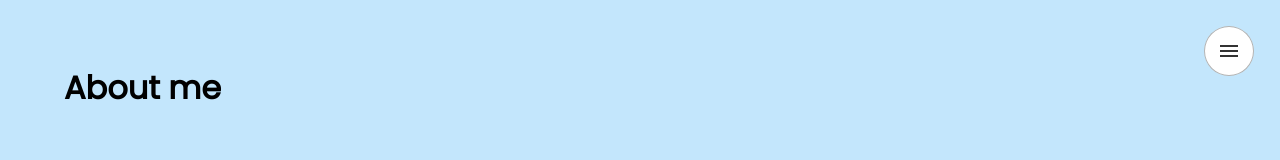
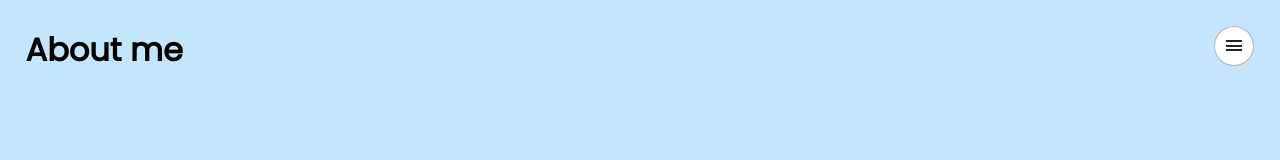
Before and after one commit to ShiryaevNikolay/Web-site_v2, a plain HTML site: page index.html in a window 1280 px wide. Both pictures are taken after a click on the element "About me". Drawn offline with Linux system fonts and the light colour scheme.

Commit message:
Modernization button

```diff
--- a/index.html
+++ b/index.html
@@ -21,7 +21,7 @@
             <h1>Order a job</h1>
         </div>
         <div class="box-3">
-            <h1>Soon...</h1>
+            <h1>Certificates</h1>
         </div>
         <div class="box-4">
             <h1>About me</h1>
--- a/script.js
+++ b/script.js
@@ -6,6 +6,10 @@ $(document).ready(function () {
             $(this).toggleClass("div_active");
             $(".grid > div").not(this).hide();
             f = true;
+
+            $(".grid > div > h1").css({
+                "margin": "2% 0 0 2%"
+            });
 
             var buttom = "<a href='' class='buttom'><span></span></a>";
 
--- a/stylecss.css
+++ b/stylecss.css
@@ -27,15 +27,6 @@ h1 {
 .box-2 {
     grid-column: 3/5;
     grid-row: 1;
-}
-.box-3 {
-
-}
-.box-4 {
-
-}
-.box-5 {
-
 }
 .box-6 {
     grid-column: 2/4;
@@ -73,33 +64,30 @@ h1 {
     margin: 2% 2% 0 0;
     padding: 0;
     float: right;
-    width: 50px;
-    height: 50px;
+    width: 40px;
+    height: 40px;
     background-color: #fff;
     border-radius: 100%;
     position: relative;
     box-shadow: 0 0 0 1px rgba(0,0,0,.3) inset;
 }
 span, span:before, span:after {
-    display: block;
+    position: absolute;
+    top: 50%; margin-top: -1px;
+    left: 50%; margin-left: -8px;
+    width: 16px;
     height: 2px;
-    width: 18px;
-    position: absolute;
-    left: 50%;
-    margin-left: -9px;
-    top: 50%;
-    margin-top: -1px;
-    background-color: #333;
+    background-color: #222;
 }
-span:before {
+span:before{
     transition: all .2s;
     content: "";
     margin-top: -6px;
 }
-span:after {
+span:after{
     transition: all .2s;
     content: "";
-    margin-top: 4px;
+    margin-top: 3px;
 }
 .active {
     box-shadow: 0 1px 10px 1px rgba(0, 0, 0, 0.3);
```
